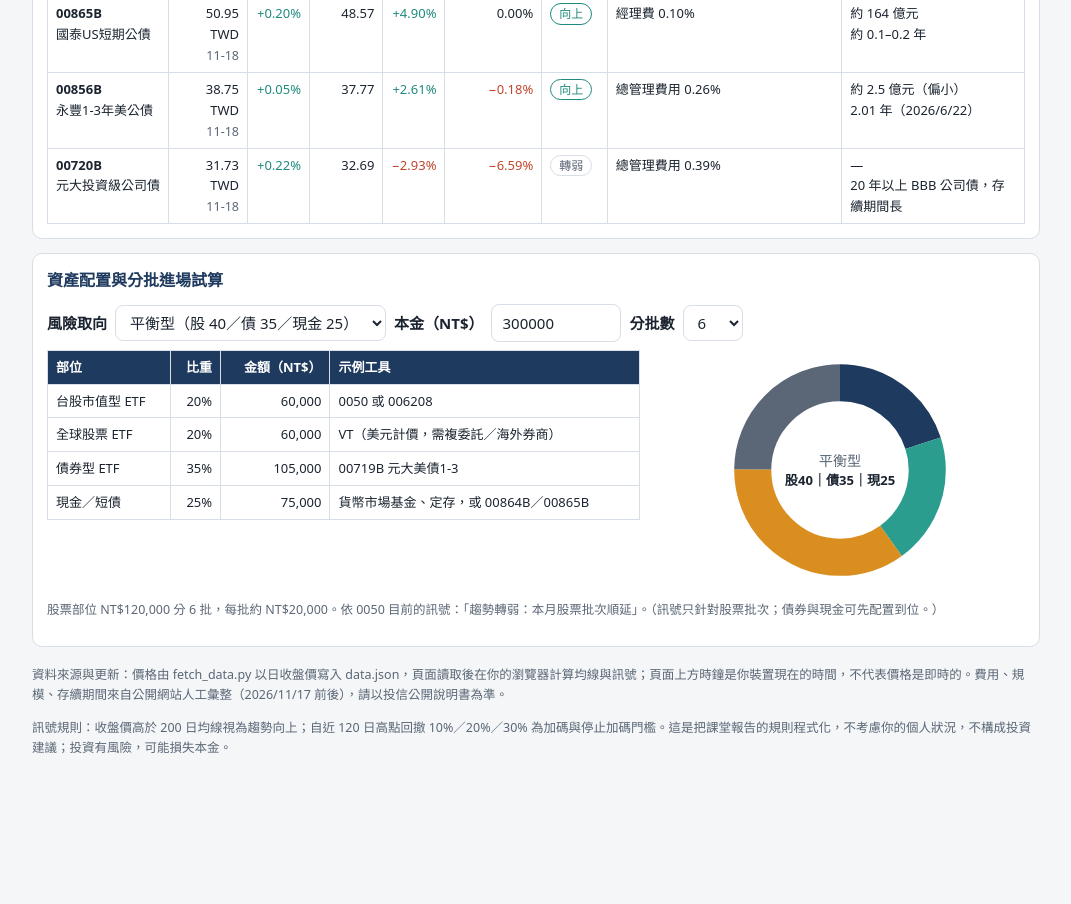
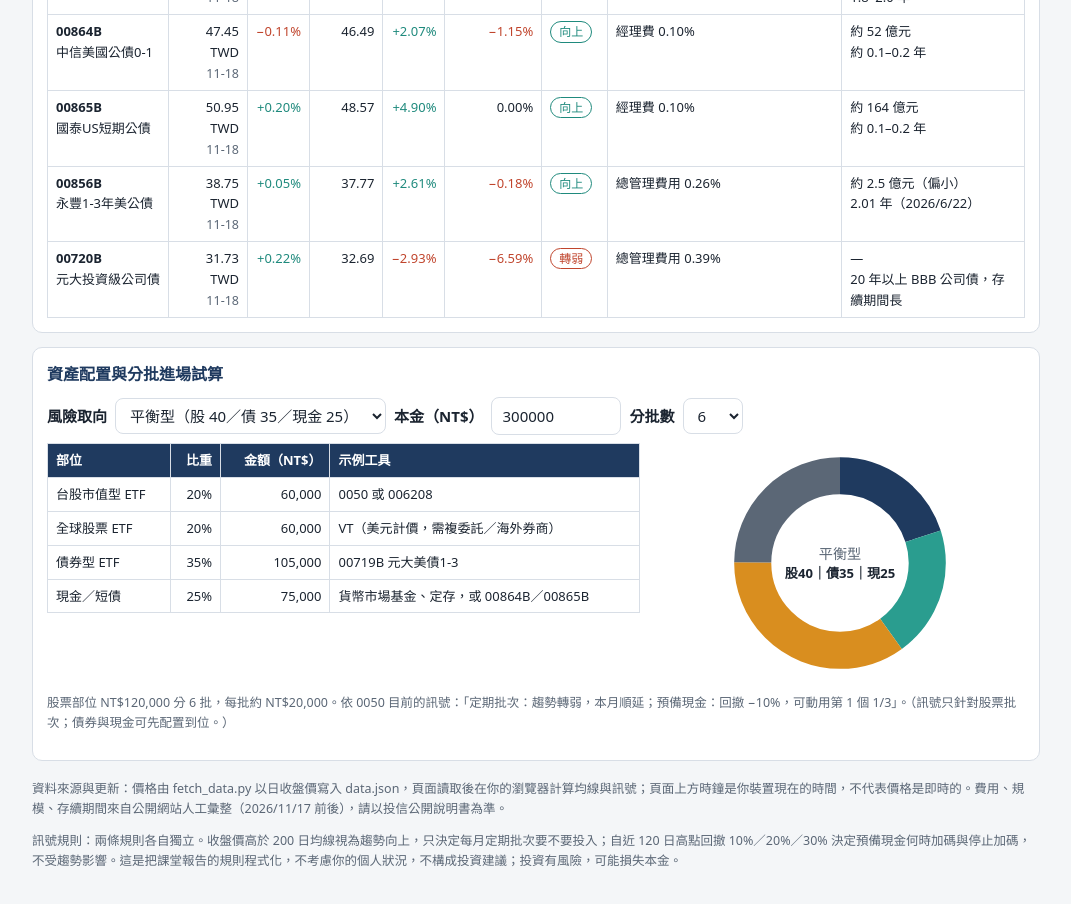
Before and after one commit to Huiii1203/invest-dashboard, a plain HTML site: page index.html in a window 1280 px wide. Shown: the part 1158-2062 px from the top of the page, without its empty margins (104-1175 px from the left). Before the commit the page ends 1962 px from the top, so only its background shows below. Drawn offline with Linux system fonts and the light colour scheme.

Commit message:
Add files via upload

```diff
--- a/index.html
+++ b/index.html
@@ -94,7 +94,7 @@ footer{margin:18px 0 30px;font-size:12.5px;color:var(--mu)}
 
 <footer>
   <p>資料來源與更新：價格由 fetch_data.py 以日收盤價寫入 data.json，頁面讀取後在你的瀏覽器計算均線與訊號；頁面上方時鐘是你裝置現在的時間，不代表價格是即時的。費用、規模、存續期間來自公開網站人工彙整（2026/11/17 前後），請以投信公開說明書為準。</p>
-  <p>訊號規則：收盤價高於 200 日均線視為趨勢向上；自近 120 日高點回撤 10%／20%／30% 為加碼與停止加碼門檻。這是把課堂報告的規則程式化，不考慮你的個人狀況，不構成投資建議；投資有風險，可能損失本金。</p>
+  <p>訊號規則：兩條規則各自獨立。收盤價高於 200 日均線視為趨勢向上，只決定每月定期批次要不要投入；自近 120 日高點回撤 10%／20%／30% 決定預備現金何時加碼與停止加碼，不受趨勢影響。這是把課堂報告的規則程式化，不考慮你的個人狀況，不構成投資建議；投資有風險，可能損失本金。</p>
 </footer>
 </main>
 
@@ -138,11 +138,12 @@ function verdictOf(meta,a){
     if(up)return {cls:"go",big:"債券部位：可依配置分批建立",why:[...why,"債券是組合的緩衝，趨勢向上時按計畫投入即可。"]};
     return {cls:"mid",big:"債券價格偏弱：放慢建立速度",why:[...why,"價格低於 200 日線，常代表利率上升或信用利差擴大，可分更多批投入。"]};
   }
-  if(!up){return {cls:"wait",big:"趨勢轉弱：本月股票批次順延",why:[...why,"依規則，指數低於 200 日均線時順延，資金先留在債券／現金，不補投被順延的批次。"]};}
-  if(a.dd<=-30)return {cls:"wait",big:"回撤已達 −30%：停止加碼並檢討",why};
-  if(a.dd<=-20)return {cls:"go",big:"趨勢向上且回撤 −20%：可動用第 2 個 1/3 預備現金",why};
-  if(a.dd<=-10)return {cls:"go",big:"趨勢向上且回撤 −10%：可動用第 1 個 1/3 預備現金",why};
-  return {cls:"go",big:"趨勢向上：可按計畫分批進場",why};
+  const batch=up?"定期批次：趨勢向上，照常投入":"定期批次：趨勢轉弱，本月順延";
+  const add=a.dd<=-30?"預備現金：回撤已達 −30%，停止加碼並檢討":a.dd<=-20?"預備現金：回撤 −20%，可動用第 2 個 1/3":a.dd<=-10?"預備現金：回撤 −10%，可動用第 1 個 1/3":"預備現金：尚未觸及加碼門檻";
+  why.push(up?"趨勢過濾只決定每月定期批次：價格在 200 日線之上，照計畫投入。":"趨勢過濾只決定每月定期批次：價格低於 200 日線，順延本月批次，資金留在債券／現金，不補投。");
+  why.push("加碼規則獨立判斷，不受趨勢影響：只看自近 "+a.peakN+" 日高點的回撤幅度（−10%／−20% 各動用 1/3 預備現金，−30% 停止加碼）。");
+  const cls=a.dd<=-30?"wait":up?"go":(a.dd<=-10?"mid":"wait");
+  return {cls,big:batch+"\n"+add,why};
 }
 
 function clock(){
@@ -169,7 +170,7 @@ function render(){
   const meta=META.find(m=>m.code===cur),a=analyze(cur),v=verdictOf(meta,a);
   drawChart(a,meta);
   $("verdict").className="verdict "+v.cls;
-  $("verdict").innerHTML=`<div class="big">${esc(v.big)}</div><ul class="why">${v.why.map(w=>`<li>${esc(w)}</li>`).join("")}</ul>`;
+  $("verdict").innerHTML=`<div class="big">${esc(v.big).replace(/\n/g,"<br>")}</div><ul class="why">${v.why.map(w=>`<li>${esc(w)}</li>`).join("")}</ul>`;
   $("kv").innerHTML=a?`<span>最新收盤（${esc(a.date)}）</span><b>${f(a.last)} ${meta.ccy}</b><span>200 日均線</span><b>${a.m?f(a.m):"資料不足"}</b><span>近 ${a.peakN} 日高點</span><b>${f(a.peak)}</b><span>−10% 加碼線</span><b>${f(a.peak*0.9)}</b><span>−20% 加碼線</span><b>${f(a.peak*0.8)}</b><span>費用</span><b style="font-weight:500;text-align:right">${esc(meta.fee)}</b><span>規模</span><b style="font-weight:500;text-align:right">${esc(meta.size)}</b><span>存續期間</span><b style="font-weight:500;text-align:right">${esc(meta.dur)}</b>`:"";
   renderTable();
 }
@@ -208,7 +209,7 @@ function drawChart(a,meta){
 
 function renderTable(){
   $("tbody").innerHTML=META.map(m=>{const a=analyze(m.code),v=verdictOf(m,a);
-    const chip=!a||!a.m?`<span class="chip na">資料不足</span>`:`<span class="chip ${v.cls==="go"?"go":v.cls==="wait"?"wait":"na"}">${a.last>a.m?"向上":"轉弱"}</span>`;
+    const chip=!a||!a.m?`<span class="chip na">資料不足</span>`:`<span class="chip ${a.last>a.m?"go":"wait"}">${a.last>a.m?"向上":"轉弱"}</span>`;
     return `<tr data-c="${m.code}" class="${m.code===cur?"sel":""}"><td><b>${m.code}</b><br>${esc(m.name)}</td><td class="num">${a?f(a.last)+" "+m.ccy:"—"}<br><span class="sub">${a?a.date.slice(5):""}</span></td><td class="num ${a&&a.chg<0?"neg":"pos"}">${a&&a.chg!=null?pc(a.chg):"—"}</td><td class="num">${a&&a.m?f(a.m):"—"}</td><td class="num ${a&&a.vs<0?"neg":"pos"}">${a&&a.vs!=null?pc(a.vs):"—"}</td><td class="num ${a&&a.n>=2&&a.dd<0?"neg":""}">${a&&a.n>=2?pc(a.dd):"—"}</td><td>${chip}</td><td>${esc(m.fee)}</td><td>${esc(m.size)}${m.dur!=="—"?"<br>"+esc(m.dur):""}</td></tr>`}).join("");
   $("tbody").onclick=e=>{const tr=e.target.closest("tr");if(tr){cur=tr.dataset.c;render();window.scrollTo({top:0,behavior:"smooth"})}};
 }
@@ -222,7 +223,7 @@ function renderAlloc(){
   s+=`<text x="110" y="106" text-anchor="middle" font-size="13" fill="var(--mu)">${p.n}</text><text x="110" y="124" text-anchor="middle" font-size="12" font-weight="700" fill="var(--tx)">股${p.s}｜債${p.b}｜現${p.c}</text>`;
   $("donut").innerHTML=s;
   const eq=cap*p.s/100,v=verdictOf(META[0],analyze("0050"));
-  $("plan").textContent=`股票部位 NT$${f(eq,0)} 分 ${nb} 批，每批約 NT$${f(eq/nb,0)}。依 0050 目前的訊號：「${v.big}」。（訊號只針對股票批次；債券與現金可先配置到位。）`;
+  $("plan").textContent=`股票部位 NT$${f(eq,0)} 分 ${nb} 批，每批約 NT$${f(eq/nb,0)}。依 0050 目前的訊號：「${v.big.replace(/\n/g,"；")}」。（訊號只針對股票批次；債券與現金可先配置到位。）`;
 }
 
 async function load(){
```
